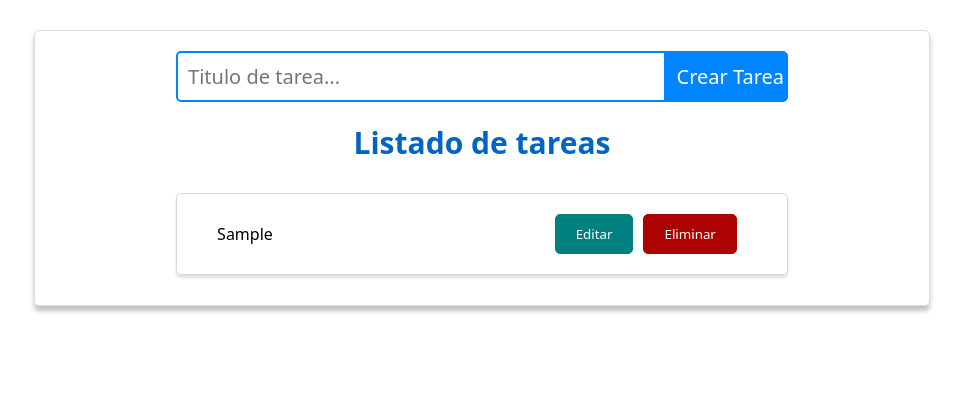
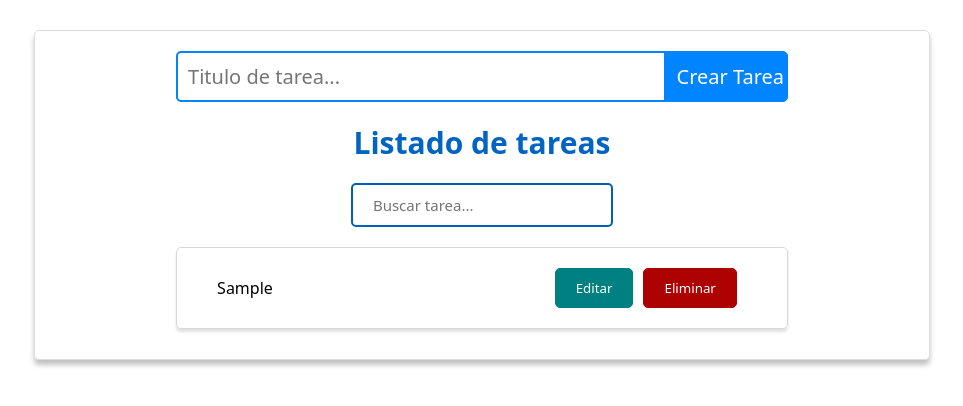
Before and after one commit to Allam9573/todo-react, a React (Vite) app: page / in a window 1280 px wide. Both pictures are taken after typing "Sample" into the empty fields and a click on the input "Crear Tarea". Shown: the top 406 px of the page, without its empty margins (158-1121 px from the left). Built offline with nearby package versions, Linux system fonts and the light colour scheme.

Commit message:
input search

```diff
--- a/src/components/TodoApp.jsx
+++ b/src/components/TodoApp.jsx
@@ -6,6 +6,7 @@ const TodoApp = () => {
 
     const [todo, setTodo] = useState('')
     const [todos, setTodos] = useState([])
+    const [searchText, setSearchText] = useState('')
 
     const eliminarTask = (title) => {
         setTodos(todos.filter(item => item.title !== title))
@@ -28,6 +29,9 @@ const TodoApp = () => {
             }
         }
     }
+    const results = todos.filter(item => {
+        return item.title.toLowerCase().includes(searchText.toLowerCase())
+    })
     return (
         <>
             <div className="todo-container">
@@ -41,8 +45,11 @@ const TodoApp = () => {
                         <h3 className="subtitle">No hay tareas pendientes</h3> :
                         <>
                             <h3 className="subtitle">Listado de tareas</h3>
+                            <input type="search" placeholder="Buscar tarea..." value={searchText} onChange={e => setSearchText(e.target.value)} className="search" id="" />
                             {
-                                todos.map(item => {
+                                results.length === 0 ?
+                                    <h3 className="empty-results">No hay resultados</h3> :
+                                    results.map(item => {
                                         return (
                                             <div className="todo-item" key={item.id}>
                                                 <p className="todo-title">{item.title}</p>
--- a/src/index.css
+++ b/src/index.css
@@ -87,7 +87,20 @@
   font-size: 20px;
   border-radius: 0 5px 5px 0;
 }
-
+.search{
+  outline: none;
+  width: 30%;
+  padding: 10px 20px;
+  font-size: 15px;
+  border: 2px solid rgb(0, 95, 184);
+  color: rgb(0, 95, 184);
+  border-radius: 5px;
+  margin-bottom: 10px;
+}
+.empty-results{
+  color: rgb(87, 87, 87);
+  font-size: 30px;
+}
 .todo-list {
   width: 70%;
 }
@@ -137,4 +150,7 @@
   .btn-container {
     display: flex;
   }
+  .search{
+    width: 90%;
+  }
 }
```
Lines whose indentation alone changed are shown as unchanged.
